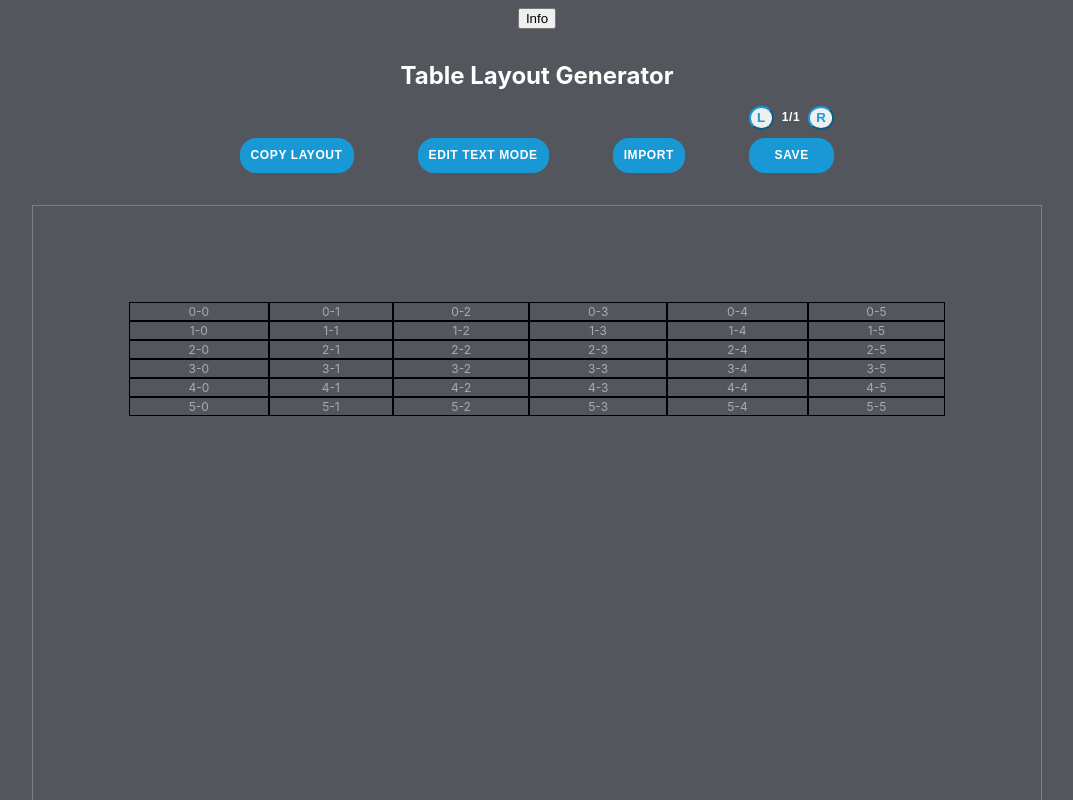
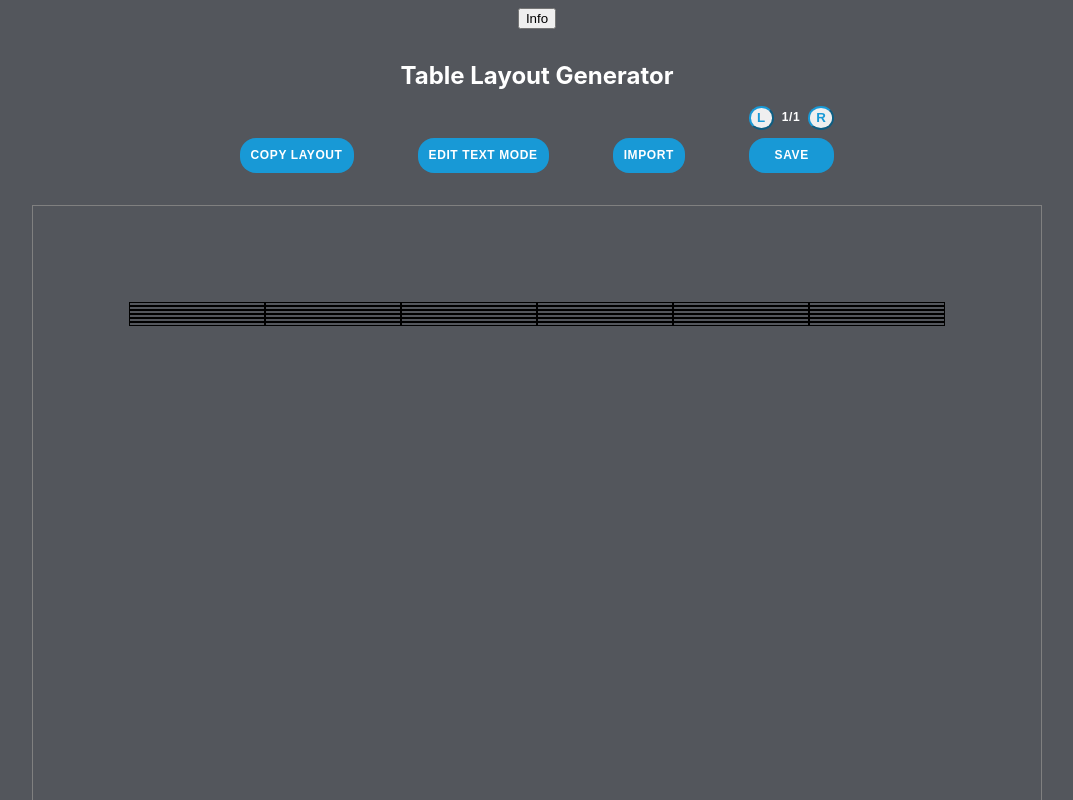
Before and after one commit to keremduran/layout-maker-next, a Next.js app: page / in a window 1280 px wide. Shown: the top 800 px of the page, without its empty margins (103-1176 px from the left). Built offline with nearby package versions, Linux system fonts and the light colour scheme.

Commit message:
Removed cell placeholder

```diff
--- a/util.js
+++ b/util.js
@@ -47,7 +47,7 @@ export const createTableData = (rowCount, colCount) => {
       i: index,
     };
     for (let col = 0; col < colCount; col++) {
-      const text = `${index}-${col} `;
+      const text = ``;
       const html = `<div>${text}</div>`;
       const cell = {
         children: [{ text, html }],
```
